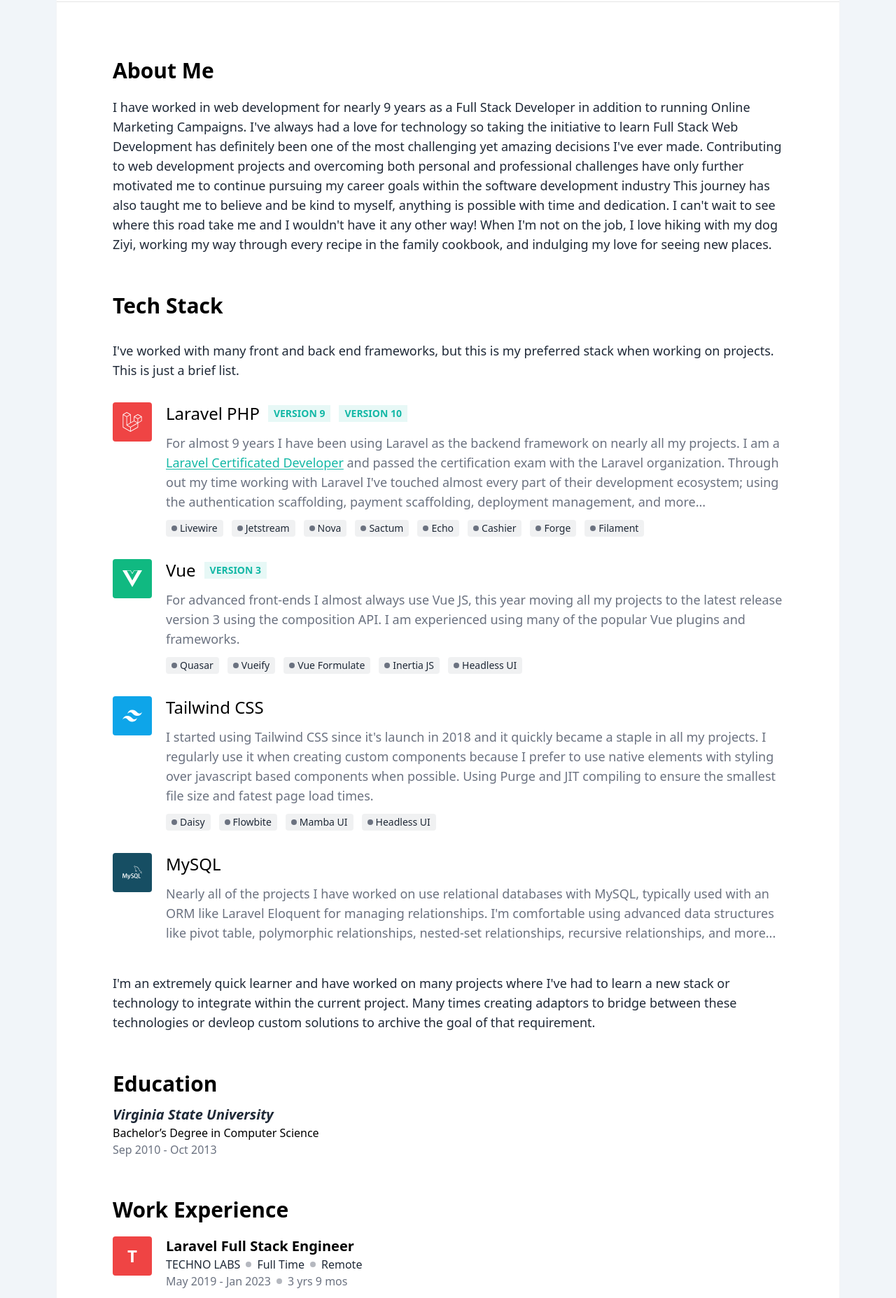
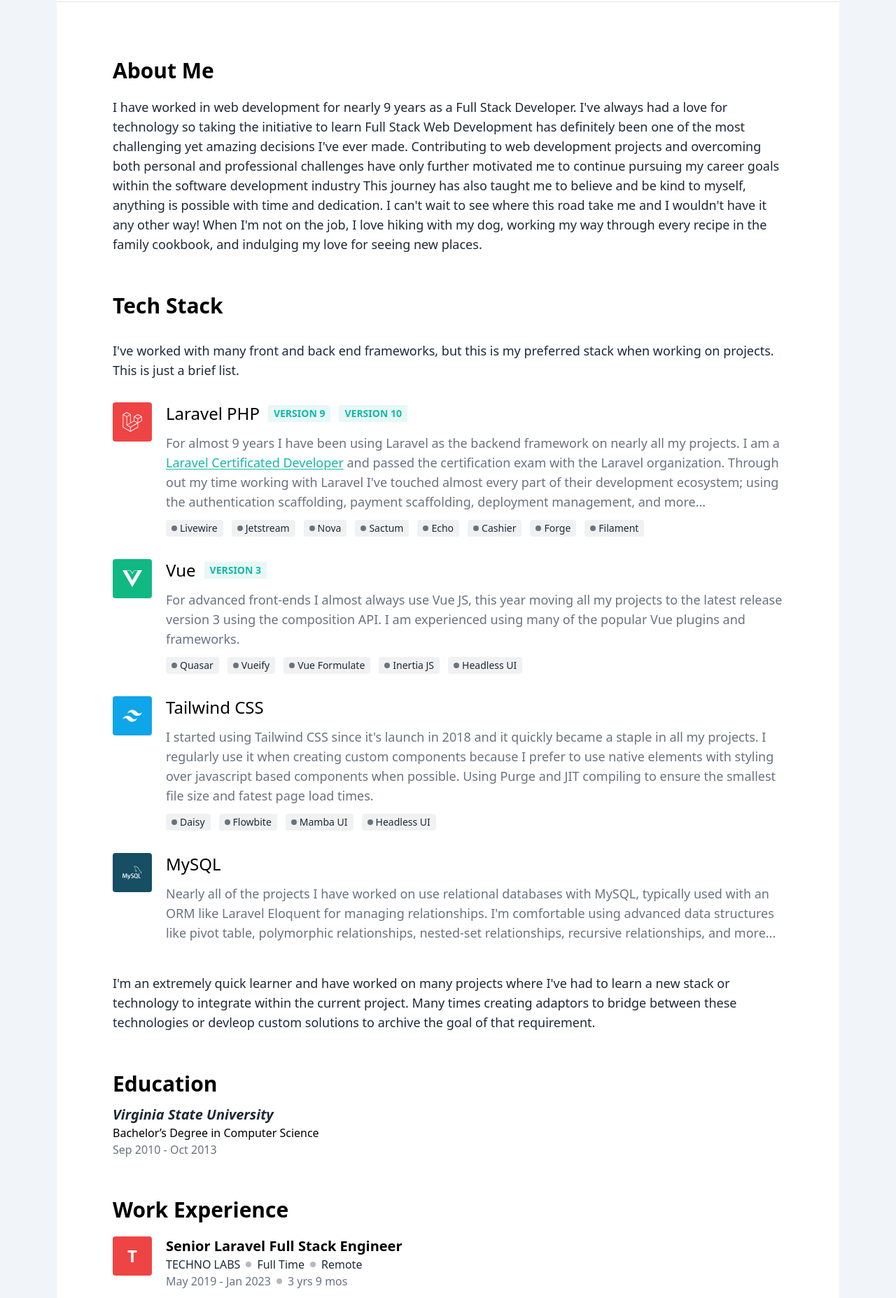
Before and after one commit to hardcommitoneself/allen-personal, a Next.js app: page / in a window 1280 px wide. Shown: the part 239-2094 px from the top of the page at 70% size. Built offline with nearby package versions, Linux system fonts and the light colour scheme.

Commit message:
fix: feedback from ******

```diff
--- a/src/pages/index.tsx
+++ b/src/pages/index.tsx
@@ -16,7 +16,7 @@
 
 const exps: ExperienceType[] = [
   {
-    role: "Laravel Full Stack Engineer",
+    role: "Senior Laravel Full Stack Engineer",
     company: "Techno Labs",
     color: "bg-red-500",
     type: "FULL",
@@ -24,21 +24,7 @@
     from: "May 2019",
     to: "Jan 2023",
     duration: "3 yrs 9 mos",
-    detail: [
-      `Built social application(For US high school and
-        university's athletes) using TALL(Tailwind CSS +
-        Alpine.js + Livewire + Laravel) as well as integrating
-        third-party SAAS APIs like Stripe, Twilio, IpBase, Spotify
-        etc
-      `,
-      `Built a financial auditing system for Stripe payments
-        using Laravel. Client payment reconciliation was performed
-        between the application database and Stripe REST API
-      `,
-      `Maintained internal apps and implemented core features
-        by co-working with cross-functional team
-      `,
-    ],
+    detail: [],
   },
   {
     role: "Full Stack Developer",
@@ -49,12 +35,7 @@
     from: "Feb 2015",
     to: "Mar 2019",
     duration: "3 yrs 5 mos",
-    detail: [
-      `Developed and maintained websites independently, creating landing and checkout pages for marketing companies, integrated with sales CRMs (Konnektive CRM) and Payment Processors (NMI, Paypal, Braintree, Stripe)
-      `,
-      ` Also created internal tools for managing marketing campaign traffic links that routed hundreds of thousands of clicks daily.
-      `,
-    ],
+    detail: [],
   },
   {
     role: "Software Developer",
@@ -250,9 +231,8 @@
               <h1 className="text-3xl font-semibold">About Me</h1>
               <p className="text-gray-800 text-lg">
                 I have worked in web development for nearly 9 years as a Full
-                Stack Developer in addition to running Online Marketing
-                Campaigns. I&apos;ve always had a love for technology so taking
-                the initiative to learn Full Stack Web Development has
+                Stack Developer. I&apos;ve always had a love for technology so
+                taking the initiative to learn Full Stack Web Development has
                 definitely been one of the most challenging yet amazing
                 decisions I&apos;ve ever made. Contributing to web development
                 projects and overcoming both personal and professional
@@ -262,8 +242,8 @@
                 anything is possible with time and dedication. I can&apos;t wait
                 to see where this road take me and I wouldn&apos;t have it any
                 other way! When I&apos;m not on the job, I love hiking with my
-                dog Ziyi, working my way through every recipe in the family
-                cookbook, and indulging my love for seeing new places.
+                dog, working my way through every recipe in the family cookbook,
+                and indulging my love for seeing new places.
               </p>
             </div>
 
```
